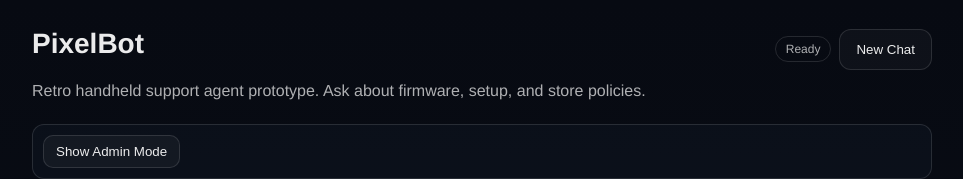
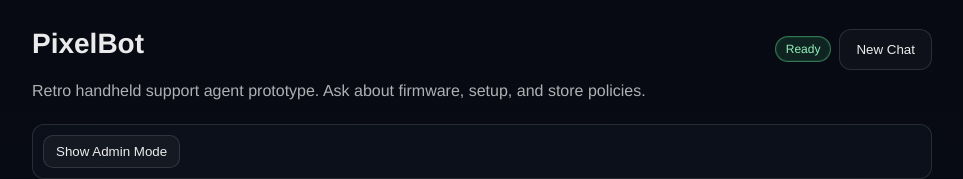
Before and after one commit to b0yu-li/pixel-bot, a Next.js app: page / in a window 1280 px wide. Shown: the top 179 px of the page, without its empty margins (158-1121 px from the left). Built offline with nearby package versions, Linux system fonts and the light colour scheme.

Commit message:
feat: enhance status indicators and avatar styling in global styles; update page component to reflect new status classes and improve user interface

```diff
--- a/app/globals.css
+++ b/app/globals.css
@@ -58,11 +58,35 @@ h1 {
   padding: 5px 10px;
   font-size: 12px;
   color: var(--muted);
+  transition: color 220ms ease, background-color 220ms ease, border-color 220ms ease,
+    box-shadow 220ms ease, transform 220ms ease;
 }
 
-.statusPill.error {
-  color: rgba(255, 140, 140, 0.95);
-  border-color: rgba(255, 120, 120, 0.5);
+.statusReady {
+  color: rgba(150, 245, 190, 0.98);
+  border-color: rgba(99, 220, 145, 0.45);
+  background: rgba(65, 190, 120, 0.14);
+  box-shadow: inset 0 0 0 1px rgba(65, 190, 120, 0.12);
+}
+
+.statusStreaming {
+  color: rgba(255, 223, 150, 0.98);
+  border-color: rgba(255, 176, 70, 0.58);
+  background: rgba(255, 157, 0, 0.16);
+  box-shadow: 0 0 0 0 rgba(255, 170, 55, 0.34);
+  animation: streaming-pulse 1.35s ease-in-out infinite;
+}
+
+.statusError {
+  color: rgba(255, 170, 170, 0.98);
+  border-color: rgba(255, 105, 105, 0.62);
+  background: rgba(255, 80, 80, 0.14);
+}
+
+@media (prefers-reduced-motion: reduce) {
+  .statusStreaming {
+    animation: none;
+  }
 }
 
 .adminPanel {
@@ -165,6 +189,39 @@ h1 {
   color: var(--muted);
   font-size: 13px;
   padding-top: 2px;
+  display: flex;
+  align-items: center;
+  gap: 8px;
+}
+
+.roleName {
+  line-height: 1;
+}
+
+.avatar {
+  width: 24px;
+  height: 24px;
+  border-radius: 999px;
+  display: inline-flex;
+  align-items: center;
+  justify-content: center;
+  font-size: 10px;
+  font-weight: 700;
+  letter-spacing: 0.02em;
+  border: 1px solid var(--border);
+  background: rgba(255, 255, 255, 0.04);
+  color: var(--text);
+}
+
+.avatar.assistant {
+  background: rgba(110, 168, 254, 0.18);
+  border-color: rgba(110, 168, 254, 0.45);
+  color: rgba(195, 220, 255, 0.98);
+}
+
+.avatar.user {
+  background: rgba(255, 255, 255, 0.08);
+  border-color: rgba(255, 255, 255, 0.2);
 }
 
 .content {
@@ -366,6 +423,21 @@ button:disabled {
   }
 }
 
+@keyframes streaming-pulse {
+  0% {
+    box-shadow: 0 0 0 0 rgba(255, 170, 55, 0.32);
+    transform: translateY(0);
+  }
+  50% {
+    box-shadow: 0 0 0 5px rgba(255, 170, 55, 0);
+    transform: translateY(-0.5px);
+  }
+  100% {
+    box-shadow: 0 0 0 0 rgba(255, 170, 55, 0);
+    transform: translateY(0);
+  }
+}
+
 @media (max-width: 700px) {
   .container {
     padding: 16px 12px;
@@ -386,6 +458,13 @@ button:disabled {
   .roleBadge {
     width: auto;
     font-size: 12px;
+    gap: 6px;
+  }
+
+  .avatar {
+    width: 22px;
+    height: 22px;
+    font-size: 9px;
   }
 
   .content {
--- a/app/page.tsx
+++ b/app/page.tsx
@@ -153,7 +153,15 @@ export default function Page() {
       <div className="titleRow">
         <h1>PixelBot</h1>
         <div className="headerActions">
-          <span className={`statusPill ${status === "error" ? "error" : ""}`}>
+          <span
+            className={`statusPill ${
+              status === "error"
+                ? "statusError"
+                : status === "ready"
+                  ? "statusReady"
+                  : "statusStreaming"
+            }`}
+          >
             {statusLabel}
           </span>
           <button type="button" onClick={resetConversation} className="ghostButton">
@@ -302,7 +310,15 @@ export default function Page() {
                }`}
              >
               <div className="roleBadge">
-                {m.role === "assistant" ? "PixelBot" : "You"}
+                <span
+                  className={`avatar ${m.role === "assistant" ? "assistant" : "user"}`}
+                  aria-hidden="true"
+                >
+                  {m.role === "assistant" ? "PB" : "U"}
+                </span>
+                <span className="roleName">
+                  {m.role === "assistant" ? "PixelBot" : "You"}
+                </span>
               </div>
               <div className="content">
                 {isStreamingAssistant && !text.trim() ? (
@@ -323,7 +339,12 @@ export default function Page() {
 
         {showStandaloneLoading ? (
           <div className="msg assistant loadingMsg msgEnter">
-            <div className="roleBadge">PixelBot</div>
+            <div className="roleBadge">
+              <span className="avatar assistant" aria-hidden="true">
+                PB
+              </span>
+              <span className="roleName">PixelBot</span>
+            </div>
             <div className="content">
               <div className="typingIndicator" aria-label="PixelBot is thinking">
                 <span />
```
